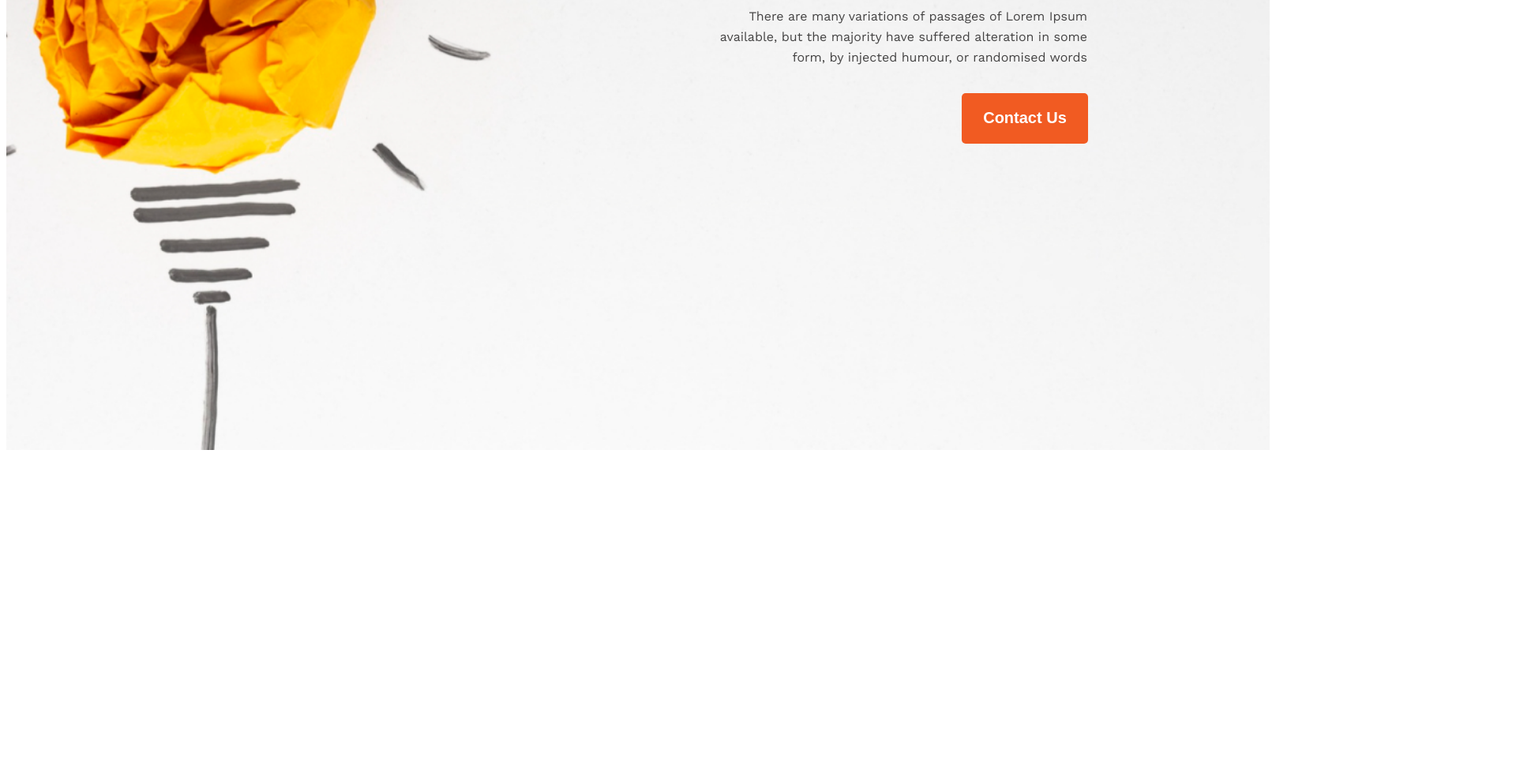
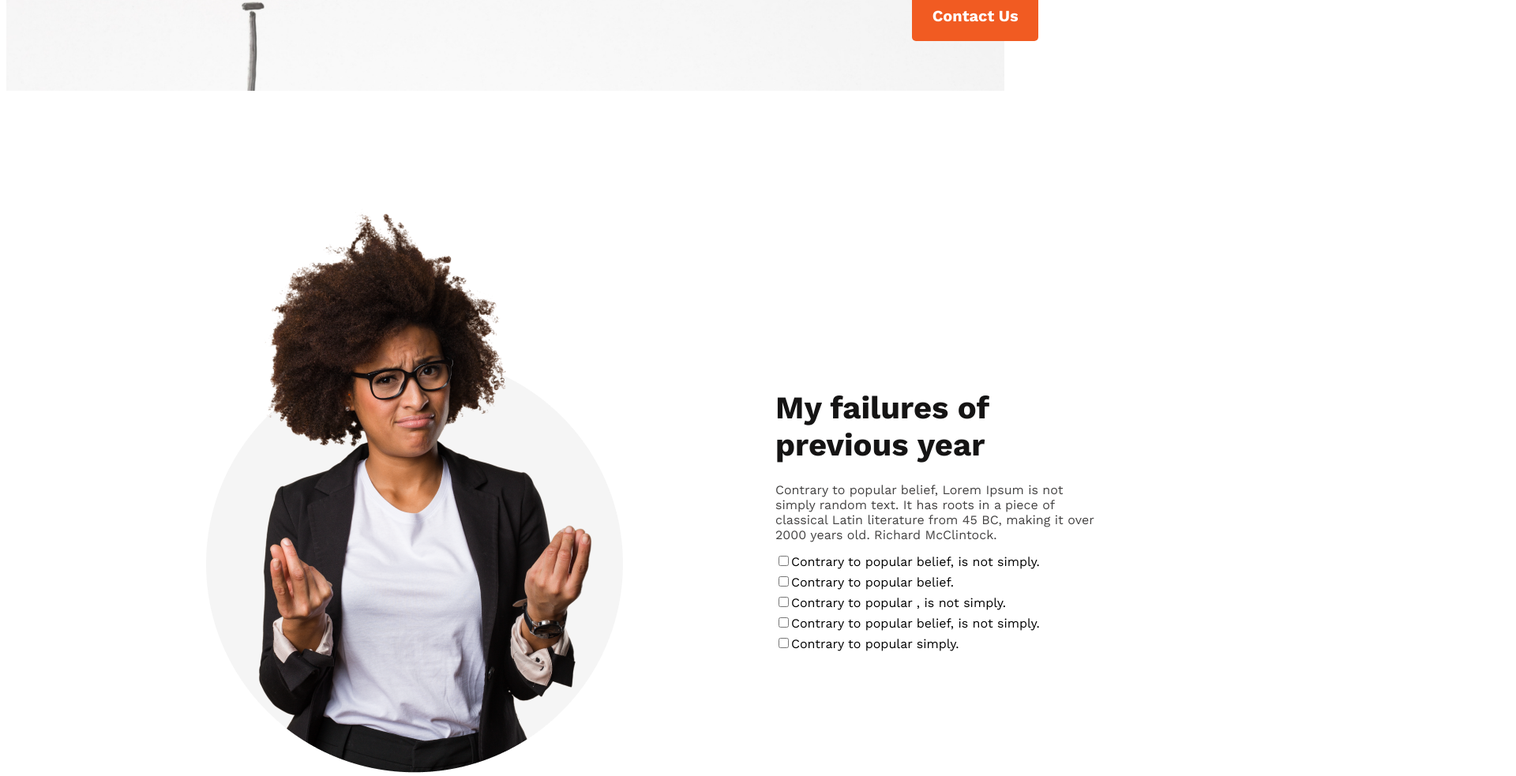
Before and after one commit to nusrat03b/new-year-new-me, a plain HTML site: page index.html in a window 1280 px wide. Shown: the part 516-1499 px from the top of the page at 79% size, 1920 px wide, since content can reach past the window. Before the commit the page ends 1094 px from the top, so only its background shows below. Drawn offline with nearby package versions, Linux system fonts and the light colour scheme.

Commit message:
added background, image, text & checkbox

```diff
--- a/index.html
+++ b/index.html
@@ -16,9 +16,43 @@
                 <p class="banner-greeting">There are many variations of passages of Lorem Ipsum available, but the majority have suffered alteration in some form, by injected humour, or randomised words</p>
                 <button class="btn-primary">Contact Us</button>
             </div>
+            >
     </header>
-    <main>
+    <main class="main">
+        <section class="person">
+            <div>
+                <img class="person-img" src="images/person.png" alt="">
+                <span class="background">
 
+                </span>
+            </div>
+            <div class="person-about">
+                <h3 class="about-title">My failures of previous year</h3>
+                <p class="about-greeting">Contrary to popular belief, Lorem Ipsum is not simply random text. It has roots in a piece of classical Latin literature from 45 BC, making it over 2000 years old. Richard McClintock.</p>
+            </div>
+                <form class="checkbox">
+                    <label for="Contrary to popular belief, is not simply.">
+                        <input type="checkbox" name="" id="Contrary to popular belief, is not simply.">Contrary to popular belief, is not simply.
+                    </label>
+                    <label for="Contrary to popular belief.">
+                        <input type="checkbox" name="" id="Contrary to popular belief.">Contrary to popular belief.
+                    </label>
+                    <label for="Contrary to popular , is not simply.">
+                        <input type="checkbox" name="" id="Contrary to popular , is not simply.">Contrary to popular , is not simply.
+                    </label>
+                    <label for="Contrary to popular belief, is not simply.">
+                        <input type="checkbox" name="" id="Contrary to popular belief, is not simply.">Contrary to popular belief, is not simply.
+                    </label>
+                    <label for="Contrary to popular simply.">
+                        <input type="checkbox" name="" id="Contrary to popular simply.">Contrary to popular simply.
+                    </label>
+                </form>
+        </section>
+        <section class="plan">
+            <div>
+                <h3 class="plan-title">My Plans</h3>
+            </div>
+        </section>
     </main>
     <footer>
 
--- a/styles/styles.css
+++ b/styles/styles.css
@@ -1,7 +1,5 @@
 *{
     /* margin: 0; */
-}
-body{
     font-family: 'Work Sans', sans-serif;
 }
 .header{
@@ -9,42 +7,37 @@ body{
     background-repeat:no-repeat;
     background-position: center;
     background-size: cover;
-    width: 1600px;
-    height: 808px;
-    /* flex-shrink: 0; */
-    padding: 50px 0px 50px 0px;
-    padding-top: 220px;
+    display: flex;
 }
 .banner{
+    text-align: right;
     align-items: center;
-    /* justify-content: space-between; */
-    margin-right: 230px;
+    margin: 0%;
+    padding: 5%;
+    height: 30%;
+    background-size: cover;
+    background-position: 10%;
+    margin-left: 750px;
 }
 .banner-title{
     color: var(--Dark-01, #151414);
-    text-align: right;
     font-size: 65px;
     font-style: normal;
     font-weight: 700;
     line-height: normal;
-    margin-left: 875px;
     height: 228px;
     width: 494px;
-    margin-bottom: 24px;
 
 }
 .banner-greeting{
     color: var(--Dark-02, #444343);
-    text-align: right;
     font-size: 16px;
     font-style: normal;
     font-weight: 400;
     line-height: 26px;
-    /* line-height: normal; */
     height: 78px;
     width: 494px;
-    margin-left: 875px;
-    margin-bottom: 32px;
+    margin-bottom: 40px;
 }
 .btn-primary{
     border-radius: 5px;
@@ -52,11 +45,62 @@ body{
     width: 160px;
     height: 64px;
     color: #FFF;
-    text-align: center;
     font-size: 20px;
     font-style: normal;
     font-weight: 600;
-    margin-left: 1210px;
     border: none;
-    /* margin-bottom: 200px; */
 }
+.main{
+    display: flex;
+    gap: 200px;
+}
+.person{
+    margin-right: 230px;
+    align-items: center;
+}
+.person-img{
+    margin-top: 140px;
+    padding-left: 230px;
+}
+.background{
+    border-radius: 527.929px;
+    background-color: rgba(241, 91, 34, 0.20);
+    width: 527.929px;
+    height: 527.929px;
+    fill: #D9D9D9;
+}
+.person-about{
+    text-align: left;
+    margin-top: -530px;
+}
+.about-title{
+    color: var(--Dark-01, #151414);
+    font-size: 40px;
+    font-style: normal;
+    font-weight: 700;
+    line-height: normal;
+    margin-left: 974px;
+    height: 94px;
+    width: 288px;
+    margin-bottom: 24px;
+}
+.about-greeting{
+    color: var(--Dark-02, #444343);
+    font-size: 16px;
+    font-style: normal;
+    font-weight: 400;
+    line-height: normal;
+    height: 104px;
+    width: 416px;
+    margin-left: 974px;
+    margin-right: 210px;
+    margin-bottom: 0px;
+}
+.checkbox{
+    display: flex;
+    flex-direction: column;
+    line-height: 26px;
+    text-align: left;
+    margin-left: 974px;
+    margin-top: -16px;
+}
```
